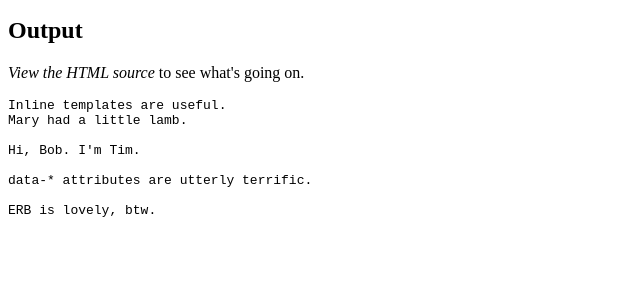
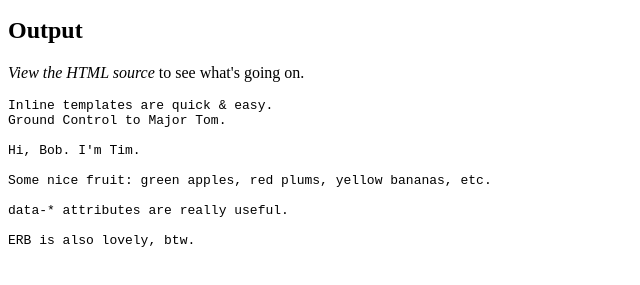
Before and after one commit to premasagar/tim, a plain HTML site: page index.html in a window 1280 px wide. Shown: the part 101-386 px from the top of the page, without its empty margins (0-640 px from the left). Drawn offline with Linux system fonts and the light colour scheme.

Commit message:
support for loops, e.g. arrays and objects

```diff
--- a/index.html
+++ b/index.html
@@ -13,19 +13,23 @@
 
 <!-- MICRO-TEMPLATES -->
 <script type=text/tim class=staticText>
-Mary had a little lamb.
+Ground Control to Major Tom.
 </script>
 
 <script type=text/tim class=helloPerson>
 Hi, {{name}}. I'm Tim.
 </script>
 
+<script type=text/tim class=loops>
+Some nice fruit: {{fruit}}{{colour}} {{name}}, {{/fruit}}etc.
+</script>
+
 <script type=text/tim data-tim=myAttrTest>
-data-* attributes are utterly {{adj}}.
+data-* attributes are {{words.modifier}} {{words.adj}}.
 </script>
 
 <script type=text/tim+erb class=myErbTest>
-ERB is <% adj %>, btw.
+ERB is also <% adj %>, btw.
 </script>
 
 
@@ -50,7 +54,7 @@ ERB is <% adj %>, btw.
 
 
     // A simple call to Tim, supplying the template as a string
-    log += tim("Inline templates are {{adj}}.", {adj:"useful"});
+    log += tim("Inline templates are {{desc}}.", {desc:"quick & easy"});
 
 
     /////
@@ -70,9 +74,16 @@ ERB is <% adj %>, btw.
     /////
 
 
+    // Loops
+    log += tim("loops", {fruit:[{name:"apples", colour:"green"}, {name:"plums", colour: "red"}, {name:"bananas", colour:"yellow"}]});
+
+
+    /////
+
+
     // Change the target script element attribute
     tim.dom({attr:"data-tim"});
-    log += tim("myAttrTest", {adj:"terrific"});
+    log += tim("myAttrTest", {words:{modifier:"really", adj:"useful"}});
 
 
     /////
--- a/tim.js
+++ b/tim.js
@@ -22,6 +22,11 @@
     v0.3.0
 
 *//*global window */
+
+/*
+    TODO:
+    * a way to prevent a delimiter (e.g. ", ") appearing last in a loop template
+*/
 
 var tim = (function createTim(initSettings){
     "use strict";
@@ -118,6 +123,16 @@ var tim = (function createTim(initSettings){
         return templates;
     }
 
+    function extend(obj1, obj2){
+        var key;
+        for (key in obj2){
+            if (obj2.hasOwnProperty(key)){
+                obj1[key] = obj2[key];
+            }
+        }
+        return obj1;
+    }
+
 
     /////
 
@@ -140,7 +155,7 @@ var tim = (function createTim(initSettings){
 
     function applyFilter(filterName, payload){
         var fns = filters[filterName],
-            args, i, len, response;
+            args, i, len, substituted;
 
         if (fns){
             args = [payload];
@@ -154,9 +169,9 @@ var tim = (function createTim(initSettings){
             len = fns.length;
             for (; i < len; i++){
                 args[0] = payload;
-                response = fns[i][0].apply(this, args);
-                if (payload !== undef && response !== undef){
-                    payload = response;
+                substituted = fns[i][0].apply(null, args);
+                if (payload !== undef && substituted !== undef){
+                    payload = substituted;
                 }
                 if (stopThisFilter){
                     stopThisFilter = false;
@@ -170,7 +185,7 @@ var tim = (function createTim(initSettings){
     // Router for adding and applying filters, for Tim API
     function filter(filterName, payload){
         return (typeof payload === "function" ? addFilter : applyFilter)
-            .apply(this, arguments);
+            .apply(null, arguments);
     }
     filter.stop = function(){
         stopThisFilter = true;
@@ -180,7 +195,60 @@ var tim = (function createTim(initSettings){
     /////
 
 
-    // Wrapper function
+    // Merge data into template
+    /*
+        // simpler alternative, without support for iteration:
+        template = template.replace(pattern, function(tag, token){
+            return applyFilter("token", token, data, template);
+        });
+    */
+    function substitute(template, data){
+        var match, tag, token, substituted, startPos, endPos, templateStart, templateEnd, subTemplate, closeToken, closePos, key, loopData, loop;
+
+        while((match = pattern.exec(template)) !== null) {
+            token = match[1];
+            substituted = applyFilter("token", token, data, template);
+            startPos = match.index;
+            endPos = pattern.lastIndex;
+            templateStart = template.slice(0, startPos);
+            templateEnd = template.slice(endPos);
+
+            if (typeof substituted !== "object"){
+                template = templateStart + substituted + templateEnd;
+            }
+            else {
+                subTemplate = "";
+                closeToken = settings.start + "/" + token + settings.end;
+                closePos = templateEnd.indexOf(closeToken);
+
+                if (closePos >= 0){
+                    templateEnd = templateEnd.slice(0, closePos);
+                    for (key in substituted){
+                        if (substituted.hasOwnProperty(key)){
+                            pattern.lastIndex = 0;
+
+                            // Allow {{_key}} in templates
+                            loopData = extend({_key:key}, substituted[key]);
+                            loopData = applyFilter("loopData", loopData, loop, token);
+                            loop = tim(templateEnd, loopData);
+                            subTemplate += applyFilter("loop", loop, token, loopData);
+                        }
+                    }
+                    subTemplate = applyFilter("loopEnd", subTemplate, token, loopData);
+                    template = templateStart + subTemplate + template.slice(endPos + templateEnd.length + closeToken.length);
+                }
+                else {
+                    throw "tim: '" + token + "' not closed";
+                }
+            }
+
+            pattern.lastIndex = 0;
+        }
+        return template;
+    }
+
+
+    // TIM - MAIN FUNCTION
     function tim(template, data){
         var templateLookup;
 
@@ -189,6 +257,7 @@ var tim = (function createTim(initSettings){
             initialized = 1;
             applyFilter("init");
         }
+        template = applyFilter("templateBefore", template);
 
         // No template tags found in template
         if (template.indexOf(settings.start) < 0){
@@ -202,9 +271,7 @@ var tim = (function createTim(initSettings){
 
         // Substitute tokens in template
         if (template && data !== undef){
-            template = template.replace(pattern, function(tag, token){
-                return applyFilter("token", token, data, template);
-            });
+            template = substitute(template, data);
         }
 
         template = applyFilter("templateAfter", template);
@@ -220,7 +287,7 @@ var tim = (function createTim(initSettings){
     // Create new Tim function, based on supplied settings, if any
     tim.parser = createTim;
 
-    // Add new filters and trigger existing ones
+    // Add new filters and trigger existing ones. Use tim.filter.stop() during processing, if required.
     tim.filter = filter;
 
 
@@ -228,7 +295,7 @@ var tim = (function createTim(initSettings){
 
 
     // dotSyntax default plugin: uses dot syntax to parse a data object for substitutions
-    addFilter("token", function(token, data, template){
+    addFilter("token", function(token, data, tag){
         var path = token.split("."),
             len = path.length,
             dataLookup = data,
```
Also changed, not shown: tim.min.js (added).
